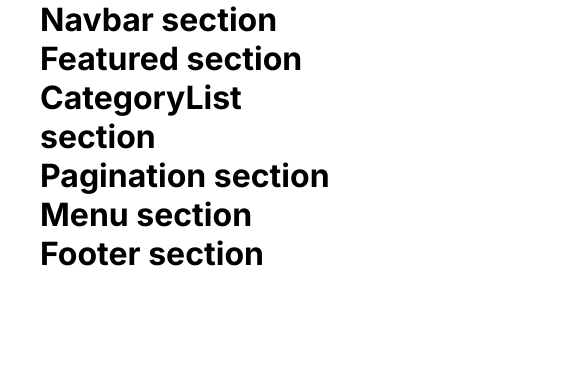
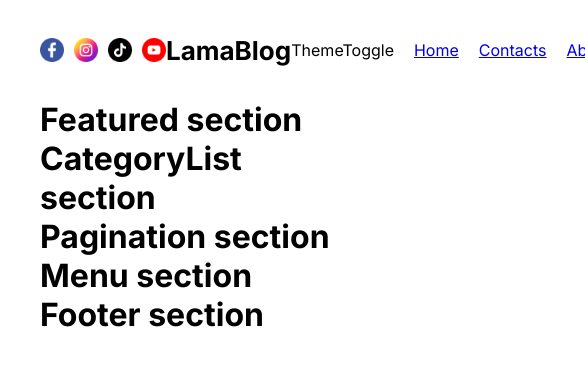
Before and after one commit to ParvezMah/Full_Stack_Blog_Next_MongoDB_Prisma_Lama_Dev, a Next.js app: page / in a window 390 px wide. Shown: the top 366 px of the page, 585 px wide, since content can reach past the window. Built offline with nearby package versions, Linux system fonts and the light colour scheme.

Commit message:
Responsive Navbar Design set up

```diff
--- /dev/null
+++ b/src/Components/AuthLinks/AuthLinks.jsx
@@ -0,0 +1,24 @@
+import React from 'react';
+import styles from "./AuthLinks.module.css"
+import Link from 'next/link';
+
+const AuthLinks = () => {
+
+    const status = "notauthenticated";
+
+    return <>
+                {
+                    status==="notauthenticated" ?
+                    ( <Link href="/login">Login</Link>) :
+
+                    (
+                        <>
+                            <Link href="/write">Write</Link>
+                            <span className={styles.link}>Logout</span>
+                        </>
+                    )
+                }
+           </>
+};
+
+export default AuthLinks;
--- /dev/null
+++ b/src/Components/AuthLinks/AuthLinks.module.css
@@ -0,0 +1,3 @@
+.link{
+    cursor: pointer;
+}
--- a/src/Components/Navbar/Navbar.jsx
+++ b/src/Components/Navbar/Navbar.jsx
@@ -1,11 +1,28 @@
 import React from 'react';
 import styles from "./Navbar.module.css"
+import Image from 'next/image';
+import Link from 'next/link';
+import ThemeToggle from '../ThemeToggle/ThemeToggle';
+import AuthLinks from '../AuthLinks/AuthLinks';
 
 
 const Navbar = () => {
     return (
         <div className={styles.container}>
-            <h1>Navbar section</h1>
+            <div className={styles.social}>
+                <Image width={24} height={24} src="/facebook.png" alt="facebook" />
+                <Image width={24} height={24} src="/instagram.png" alt="instagram" />
+                <Image width={24} height={24} src="/tiktok.png" alt="tiktok" />
+                <Image width={24} height={24} src="/youtube.png" alt="youtube" />
+            </div>
+            <div className={styles.logo}>LamaBlog</div>
+            <div className={styles.links}>
+                <ThemeToggle/>
+                <Link href="/">Home</Link>
+                <Link href="/contacts">Contacts</Link>
+                <Link href="/about">About</Link>
+                <AuthLinks></AuthLinks>
+            </div>
         </div>
     );
 };
--- a/src/Components/Navbar/Navbar.module.css
+++ b/src/Components/Navbar/Navbar.module.css
@@ -0,0 +1,25 @@
+.container{
+    display: flex;
+    align-items: center;
+    justify-content: space-between;
+    height: 100px;
+}
+
+.social{
+    display: flex;
+    flex:1;
+    gap: 10px;
+}
+
+.logo{
+    flex:1;
+    text-align: center;
+    font-weight: bold;
+    font-size: 26px;
+}
+
+.links{
+    display: flex;
+    flex:1;
+    gap: 20px;
+}
--- /dev/null
+++ b/src/Components/ThemeToggle/ThemeToggle.jsx
@@ -0,0 +1,12 @@
+import React from 'react';
+import styles from "./ThemeToggle.module.css"
+
+const ThemeToggle = () => {
+    return (
+        <div className={styles.container}>
+            ThemeToggle
+        </div>
+    );
+};
+
+export default ThemeToggle;
```
Also changed, not shown: src/Components/ThemeToggle/ThemeToggle.module.css (added).
